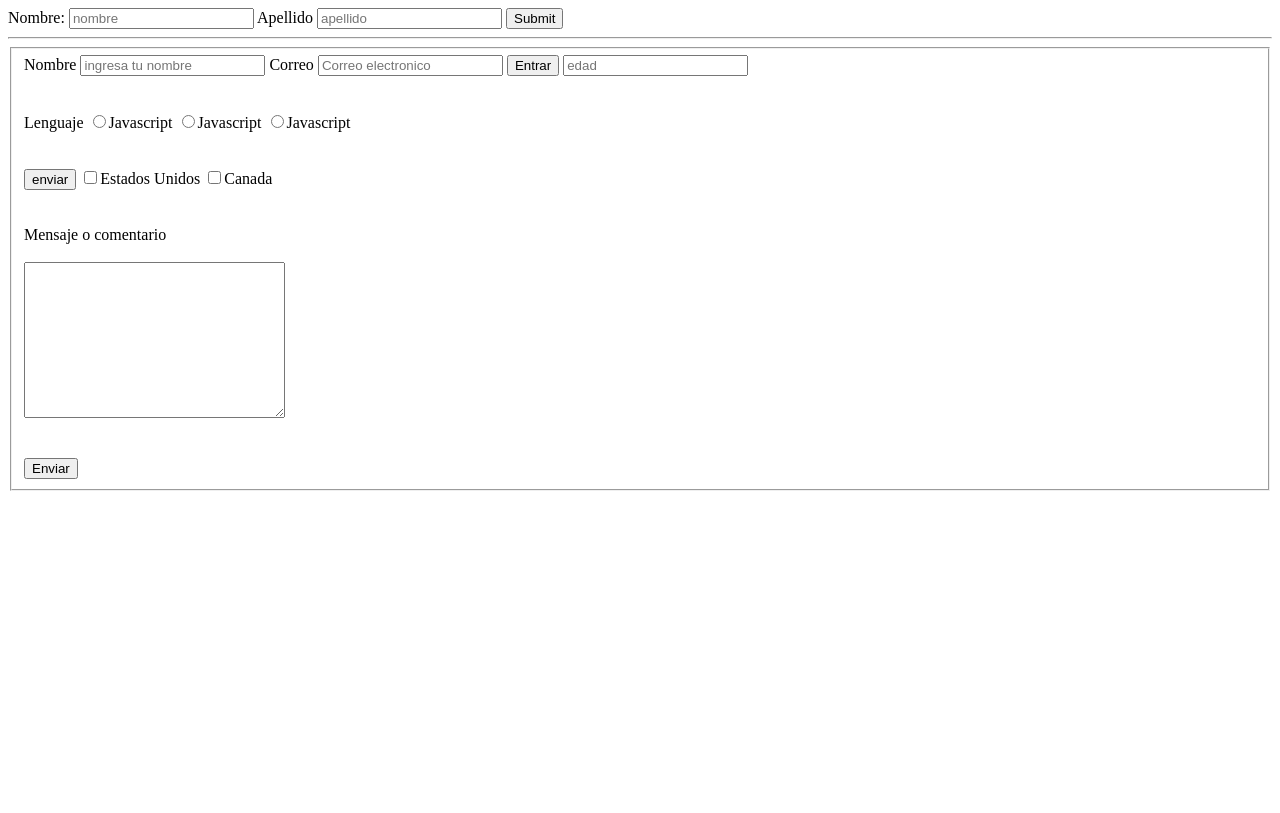
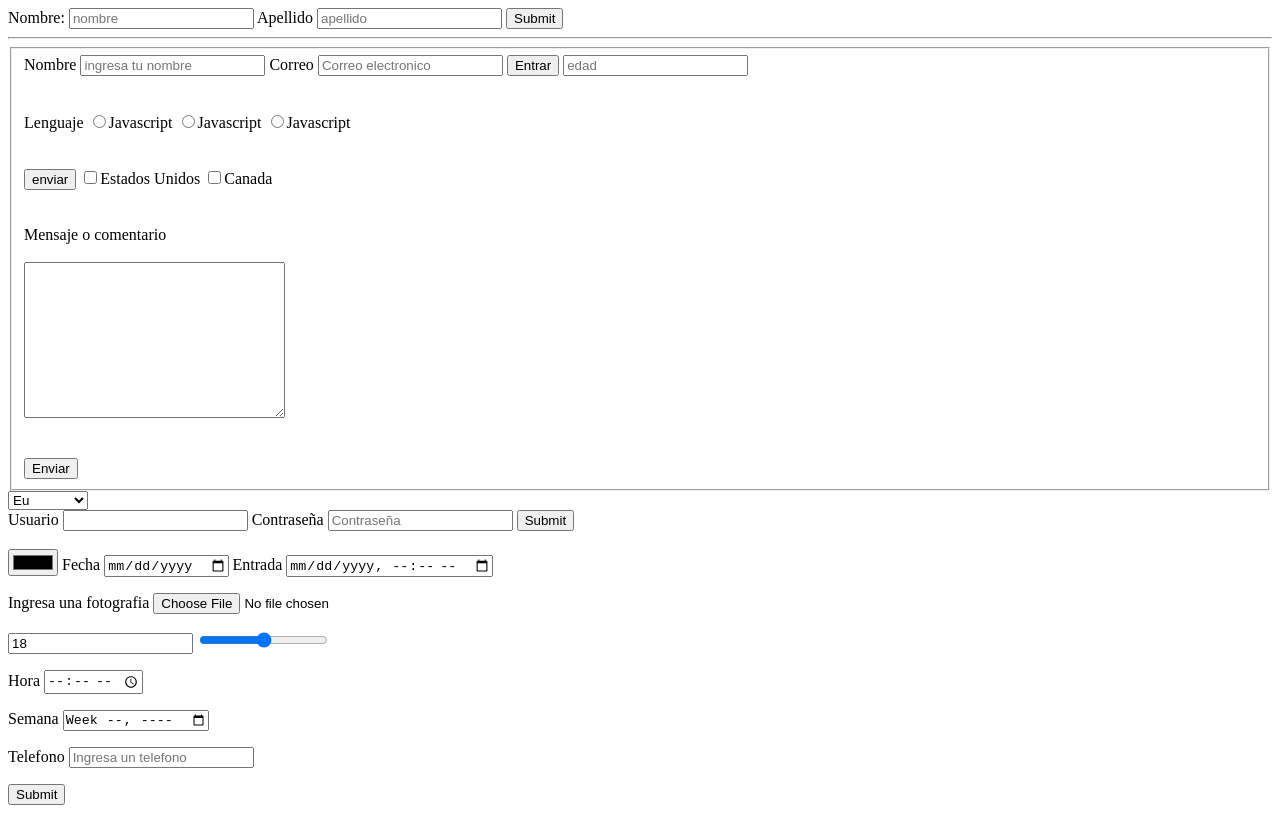
Before and after one commit to Luispmv/PracticasClase, a plain HTML site: page Practica5/index.html in a window 1280 px wide. Drawn offline with Linux system fonts and the light colour scheme.

Commit message:
Cambios a la practica 5

```diff
--- a/Practica5/index.html
+++ b/Practica5/index.html
@@ -51,6 +51,54 @@
             <br><br><br>
             <button>Enviar </button>
         </fieldset>
+        <select name="paises" id="paises">
+            <option value="1">Eu</option>
+            <option value="2">Canada</option>
+            <option value="3">Japon</option>
+            <option value="4">Brazil</option>
+            <option value="5">España</option>
+            <option value="6">Indonesia</option>
+        </select>
+        <br>
+        <form name="formulario1">
+            <label for="usuario">Usuario</label>
+            <input type="text" name="usuario">
+            <label for="password">Contraseña</label>
+            <input type="password" name="password" required placeholder="Contraseña">
+            <input type="Submit" name="Enviar">
+        </form>
+        <br>
+        <form name="forma1">
+            <label for="color"></label>
+            <input type="color" name="color">
+            <label for="nac">Fecha</label>
+            <input type="date" name="nac">
+            <label for="entrada">Entrada</label>
+            <input type="datetime-local" name="entrada">
+        </form>
+        <p>
+            <label for="archivo">Ingresa una fotografia </label>
+            <input type="file" name="archivo" id="archivo">
+        </p>
+        <p>
+            <label type="number" name="edad" id="edad">
+            <input type="number" name="edad" id="edad" placeholder="Edad" value="18">
+            <input type="range" name="volumen" id="volumen" min="0" max="100">
+        </p>
+        <p>
+            <label for="Hora">Hora</label>
+            <input type="time" name="hora" id="hora">
+        </p>
+        <p>
+            <label for="Semana">Semana</label>
+            <input type="week" name="Semana" id="Semana">
+        </p>
+        <p>
+            <label for="telefono">Telefono</label>
+            <input type="tel" name="telefono" id="telefono" placeholder="Ingresa un telefono" pattern="[0-9]{3} [0-9]{3}-[0-9]{4}">
+        </p>
+        <input type="submit" name="enviar" id="enviar">
+
     </form>
 </body>
 </html>
```
Also changed, not shown: 2 other files.
